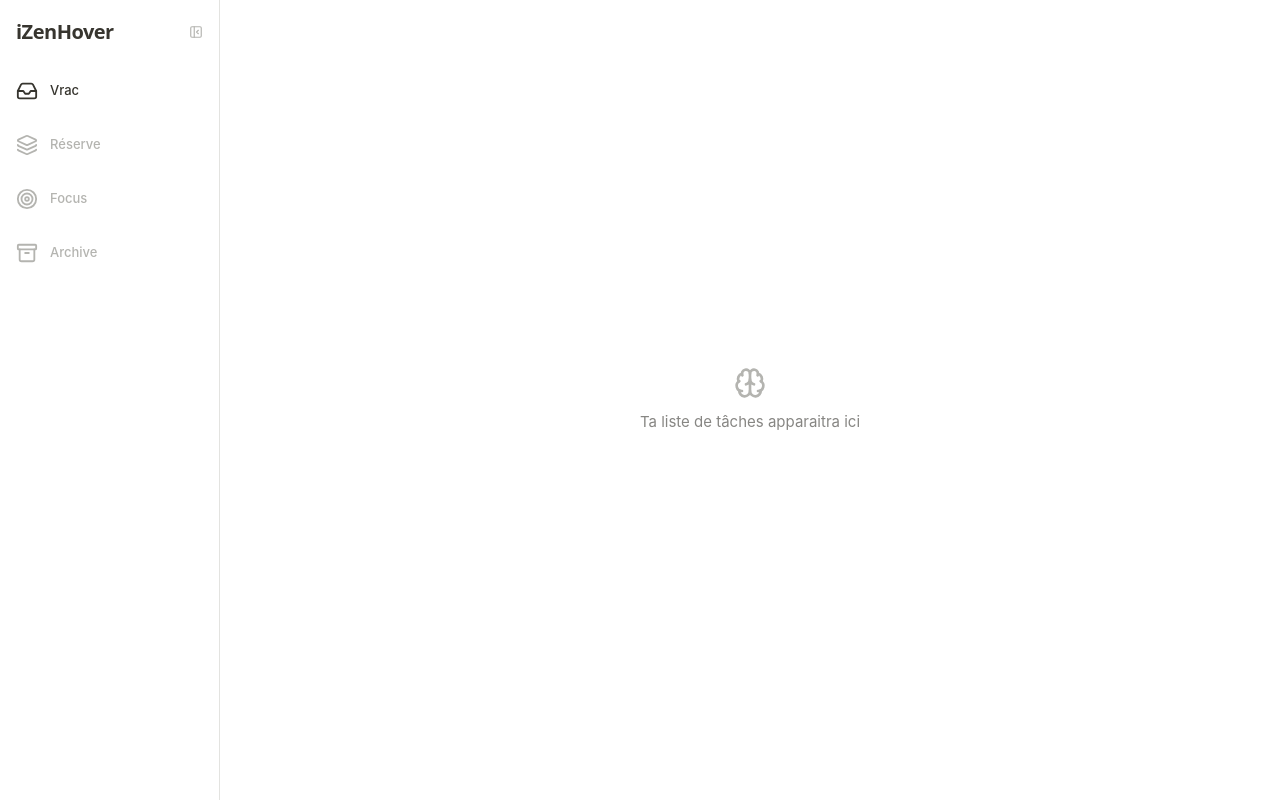
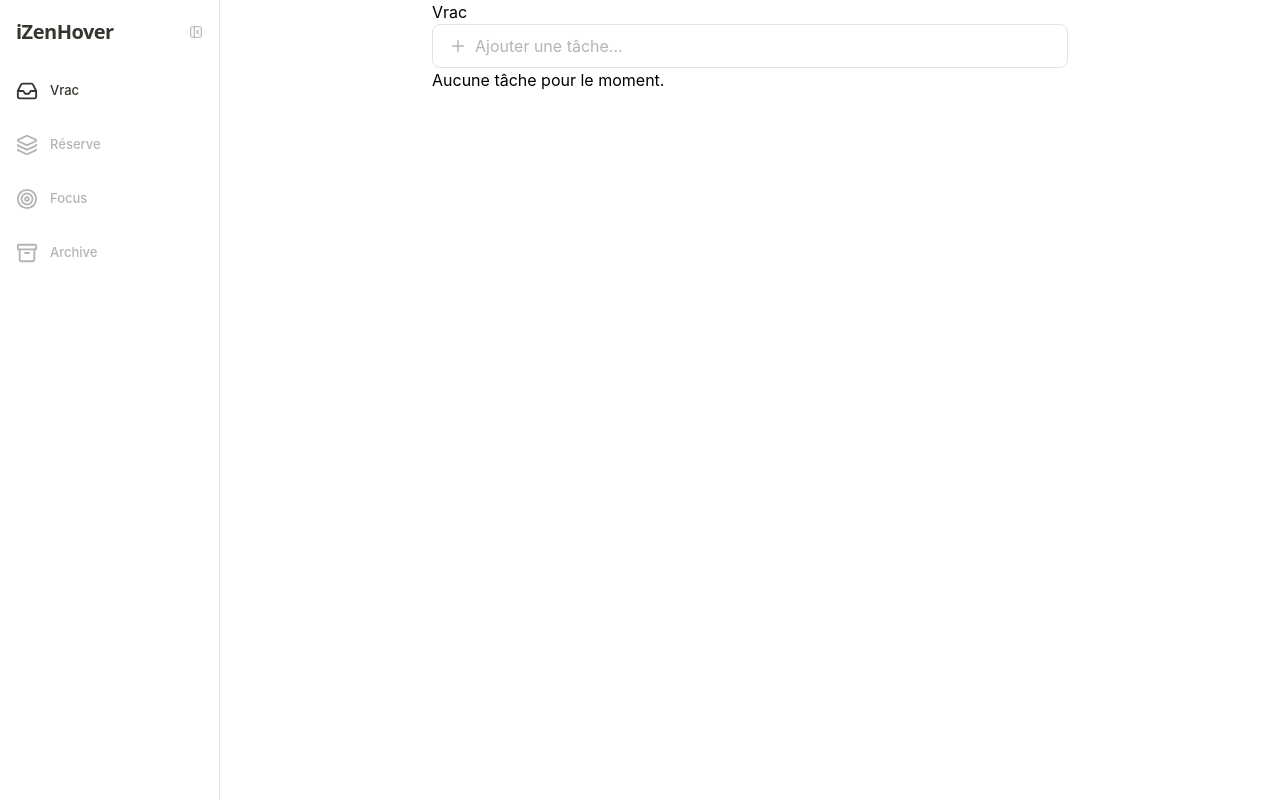
Before and after one commit to GB-LD/izh, a React (Vite) app: page / in a window 1280 px wide. Built offline with nearby package versions, Linux system fonts and the light colour scheme.

Commit message:
✨ TICKET 2.1 — Implement rapid task capture and enhance task management features

```diff
--- /dev/null
+++ b/src/features/inbox/CaptureInput.tsx
@@ -0,0 +1,76 @@
+import { useRef, useState, type FormEvent, type KeyboardEvent } from "react";
+import { useTaskStore } from "@/stores/useTaskStore";
+import { Plus, X } from "lucide-react";
+
+export function CaptureInput() {
+  const [value, setValue] = useState("");
+  const inputRef = useRef<HTMLInputElement>(null);
+  const addTask = useTaskStore((s) => s.addTask);
+
+  function submitTask() {
+    const trimmedTitle = value.trim();
+    if (!trimmedTitle) return;
+
+    addTask(trimmedTitle);
+
+    setValue("");
+    inputRef.current?.focus();
+  }
+
+  function handleSubmit(event: FormEvent<HTMLFormElement>) {
+    event.preventDefault();
+    submitTask();
+  }
+
+  function handleKeyDown(event: KeyboardEvent<HTMLInputElement>) {
+    if (event.key !== "Escape") return;
+    setValue("");
+    inputRef.current?.blur();
+  }
+
+  function handleClear() {
+    setValue("");
+    inputRef.current?.focus();
+  }
+
+  return (
+    <form
+      className="input-capture"
+      onSubmit={handleSubmit}
+      aria-label="Capture rapide"
+    >
+      <Plus width={18} className="input-capture__icon" aria-hidden="true" />
+
+      <input
+        className="input input-capture__field"
+        ref={inputRef}
+        type="text"
+        value={value}
+        onChange={(event) => setValue(event.target.value)}
+        onKeyDown={handleKeyDown}
+        placeholder="Ajouter une tâche..."
+        aria-label="Ajouter une tâche"
+        enterKeyHint="done"
+        autoComplete="off"
+        autoCorrect="off"
+      />
+      <button type="submit" hidden tabIndex={-1} aria-hidden="true">
+        Soumettre
+      </button>
+      <button
+        className={`input-capture__clear ${value.length > 0 ? "input-capture__clear--visible" : ""}`}
+        type="button"
+        onClick={handleClear}
+        aria-label="Effacer le texte"
+        aria-hidden={value.length === 0}
+        tabIndex={value.length > 0 ? 0 : -1}
+      >
+        <X
+          width={18}
+          className="input-capture__clear-icon"
+          aria-hidden="true"
+        />
+      </button>
+    </form>
+  );
+}
--- a/src/features/inbox/InboxPage.tsx
+++ b/src/features/inbox/InboxPage.tsx
@@ -1,8 +1,35 @@
-import { Brain } from "lucide-react";
-import { EmptyState } from "@/shared/EmptyState/EmptyState";
+import { useMemo } from "react";
+import { useTaskStore } from "@/stores/useTaskStore";
+import { CaptureInput } from "./CaptureInput";
 
 export function InboxPage() {
+  const tasks = useTaskStore((s) => s.tasks);
+
+  const sortedInboxTasks = useMemo(
+    () =>
+      tasks
+        .filter((task) => task.status === "inbox")
+        .sort(
+          (a, b) =>
+            new Date(b.createdAt).getTime() - new Date(a.createdAt).getTime(),
+        ),
+    [tasks],
+  );
+
   return (
-    <EmptyState icon={Brain} message="Ta liste de tâches apparaitra ici" />
+    <section aria-label="Vrac" className="w-11/12 mx-auto xl:w-3/5">
+      <h1>Vrac</h1>
+      <CaptureInput />
+
+      {sortedInboxTasks.length === 0 ? (
+        <p>Aucune tâche pour le moment.</p>
+      ) : (
+        <ul>
+          {sortedInboxTasks.map((task) => (
+            <li key={task.id}>{task.title}</li>
+          ))}
+        </ul>
+      )}
+    </section>
   );
 }
--- a/src/index.css
+++ b/src/index.css
@@ -9,6 +9,7 @@
 
 /* Composants */
 @import "./styles/components/button.css";
+@import "./styles/components/input.css";
 @import "./styles/components/bottom-nav.css";
 @import "./styles/components/sidebar-nav.css";
 @import "./styles/components/empty-state.css";
--- /dev/null
+++ b/src/lib/uuid.ts
@@ -0,0 +1,40 @@
+function toHex(byte: number) {
+  return byte.toString(16).padStart(2, "0");
+}
+
+function fromRandomValues(): string | null {
+  const cryptoApi = globalThis.crypto;
+  if (!cryptoApi || typeof cryptoApi.getRandomValues !== "function") {
+    return null;
+  }
+
+  const bytes = new Uint8Array(16);
+  cryptoApi.getRandomValues(bytes);
+
+  bytes[6] = (bytes[6] & 0x0f) | 0x40;
+  bytes[8] = (bytes[8] & 0x3f) | 0x80;
+
+  const hex = Array.from(bytes, toHex);
+
+  return `${hex[0]}${hex[1]}${hex[2]}${hex[3]}-${hex[4]}${hex[5]}-${hex[6]}${hex[7]}-${hex[8]}${hex[9]}-${hex[10]}${hex[11]}${hex[12]}${hex[13]}${hex[14]}${hex[15]}`;
+}
+
+function fromMathRandom(): string {
+  const template = "xxxxxxxx-xxxx-4xxx-yxxx-xxxxxxxxxxxx";
+  return template.replace(/[xy]/g, (char) => {
+    const random = Math.floor(Math.random() * 16);
+    const value = char === "x" ? random : (random & 0x3) | 0x8;
+    return value.toString(16);
+  });
+}
+
+export function createUuidV4(): string {
+  if (
+    typeof globalThis.crypto !== "undefined" &&
+    typeof globalThis.crypto.randomUUID === "function"
+  ) {
+    return globalThis.crypto.randomUUID();
+  }
+
+  return fromRandomValues() ?? fromMathRandom();
+}
--- a/src/shared/BottomNav.tsx
+++ b/src/shared/BottomNav.tsx
@@ -12,7 +12,9 @@ const NAV_ITEMS = [
 ] as const;
 
 export function BottomNav() {
-  const inboxCount = useTaskStore((s) => s.inboxTasks().length);
+  const inboxCount = useTaskStore(
+    (s) => s.tasks.filter((t) => t.status === "inbox").length,
+  );
   const activeOverlay = useUIStore((s) => s.activeOverlay);
 
   if (activeOverlay !== null) return null;
--- a/src/shared/SidebarNav.tsx
+++ b/src/shared/SidebarNav.tsx
@@ -19,7 +19,9 @@ const NAV_ITEMS = [
 ] as const;
 
 export function SidebarNav() {
-  const inboxCount = useTaskStore((s) => s.inboxTasks().length);
+  const inboxCount = useTaskStore(
+    (s) => s.tasks.filter((t) => t.status === "inbox").length,
+  );
   const [isCollapsed, setIsCollapsed] = useState(false);
 
   return (
--- a/src/stores/useTaskStore.ts
+++ b/src/stores/useTaskStore.ts
@@ -3,6 +3,7 @@ import { persist, type PersistStorage } from "zustand/middleware";
 import { z } from "zod";
 import { MAX_BACKLOG_SIZE } from "@/lib/constants";
 import { validateAndLoad } from "@/lib/persistence";
+import { createUuidV4 } from "@/lib/uuid";
 import { TaskSchemaList } from "@/schemas/task";
 import type {
   Task,
@@ -16,12 +17,12 @@ type TaskState = {
 };
 
 type TaskSelectors = {
-  inboxTasks: () => Task[];
-  backlogTasks: () => Task[];
-  activeTasks: () => Task[];
-  archivedTasks: () => Task[];
-  backlogCount: () => number;
-  quadrantTasks: (quadrant: Quadrant) => Task[];
+  getInboxTasks: () => Task[];
+  getBacklogTasks: () => Task[];
+  getActiveTasks: () => Task[];
+  getArchivedTasks: () => Task[];
+  getBacklogCount: () => number;
+  getQuadrantTasks: (quadrant: Quadrant) => Task[];
 };
 
 type TaskActions = {
@@ -45,16 +46,34 @@ type TaskActions = {
 };
 
 const taskStorage: PersistStorage<TaskState> = {
-  getItem: (name) =>
-    validateAndLoad(
-      name,
-      z.object({
-        state: z.object({ tasks: TaskSchemaList }),
-        version: z.number().optional(),
-      }),
-    ),
-  setItem: (name, value) => localStorage.setItem(name, JSON.stringify(value)),
-  removeItem: (name) => localStorage.removeItem(name),
+  getItem: (name) => {
+    try {
+      return validateAndLoad(
+        name,
+        z.object({
+          state: z.object({ tasks: TaskSchemaList }),
+          version: z.number().optional(),
+        }),
+      );
+    } catch (error) {
+      console.warn(`task storage read failed for ${name}:`, error);
+      return null;
+    }
+  },
+  setItem: (name, value) => {
+    try {
+      localStorage.setItem(name, JSON.stringify(value));
+    } catch (error) {
+      console.warn("task storage write failed for", name, ":", error);
+    }
+  },
+  removeItem: (name) => {
+    try {
+      localStorage.removeItem(name);
+    } catch (error) {
+      console.warn("task storage remove failed for", name, ":", error);
+    }
+  },
 };
 
 export const useTaskStore = create<TaskState & TaskSelectors & TaskActions>()(
@@ -67,7 +86,7 @@ export const useTaskStore = create<TaskState & TaskSelectors & TaskActions>()(
       addTask: (taskTitle) =>
         set((s) => {
           const newTask: Task = {
-            id: crypto.randomUUID(),
+            id: createUuidV4(),
             title: taskTitle,
             status: "inbox",
             quadrant: null,
@@ -146,14 +165,34 @@ export const useTaskStore = create<TaskState & TaskSelectors & TaskActions>()(
           return { tasks: updatedTasks };
         }),
 
-      // store selectors
-      inboxTasks: () => get().tasks.filter((t) => t.status === "inbox"),
-      backlogTasks: () => get().tasks.filter((t) => t.status === "backlog"),
-      activeTasks: () => get().tasks.filter((t) => t.status === "active"),
-      archivedTasks: () => get().tasks.filter((t) => t.status === "archived"),
-      backlogCount: () =>
+      /**
+       * Store getters for imperative/non-reactive access only.
+       *
+       * Do NOT use these as React selectors, e.g.
+       * `useTaskStore((state) => state.getInboxTasks())`.
+       *
+       * These getters call `filter(...)`, which creates a new array on every
+       * invocation. In React, that means the selector result will get a new
+       * reference on every store update and can trigger unnecessary re-renders.
+       *
+       * Correct imperative usage:
+       * `const inboxTasks = useTaskStore.getState().getInboxTasks()`
+       *
+       * Correct React usage (as in navigation components):
+       * `const tasks = useTaskStore((state) => state.tasks)`
+       * `const inboxTasks = useMemo(
+       *   () => tasks.filter((t) => t.status === "inbox"),
+       *   [tasks],
+       * )`
+       */
+      getInboxTasks: () => get().tasks.filter((t) => t.status === "inbox"),
+      getBacklogTasks: () => get().tasks.filter((t) => t.status === "backlog"),
+      getActiveTasks: () => get().tasks.filter((t) => t.status === "active"),
+      getArchivedTasks: () =>
+        get().tasks.filter((t) => t.status === "archived"),
+      getBacklogCount: () =>
         get().tasks.filter((t) => t.status === "backlog").length,
-      quadrantTasks: (quadrant) =>
+      getQuadrantTasks: (quadrant) =>
         get().tasks.filter((t) => t.quadrant === quadrant),
     }),
     {
--- a/src/styles/base/index.css
+++ b/src/styles/base/index.css
@@ -76,6 +76,9 @@
     --transition-modal: var(--duration-slow) var(--ease-out);
     --transition-drag: var(--duration-fast) var(--ease-spring);
 
+    /* --- Focus --- */
+    --shadow-focus-ring: 0 0 0 2px oklch(60.6% 0.167 253 / 0.2);
+
     /* --- Layout --- */
     --layout-content-max: 600px;
     --layout-content-min: 320px;
@@ -123,3 +126,11 @@
     --text-caption-tracking: 0;
   }
 }
+
+/* iOS Safari zooms focused form controls when font-size < 16px.
+   max() clamps to at least 1rem (16px) without overriding larger sizes. */
+input,
+textarea,
+select {
+  font-size: max(1rem, 1em);
+}
--- /dev/null
+++ b/src/styles/components/input.css
@@ -0,0 +1,141 @@
+@layer components {
+  .input {
+    @apply w-full;
+
+    height: 44px;
+    padding: 0 var(--spacing-component-md);
+    font-family: var(--font-body);
+    font-size: var(--text-body-size);
+    font-weight: var(--text-body-weight);
+    line-height: var(--text-body-lh);
+    letter-spacing: var(--text-body-tracking);
+    color: var(--color-content);
+    background-color: var(--color-surface-base);
+    border: 1px solid var(--color-edge);
+    border-radius: var(--radius-component);
+    transition: border-color var(--transition-hover);
+  }
+
+  .input::placeholder {
+    color: var(--color-content-tertiary);
+  }
+
+  .input:hover {
+    border-color: var(--color-edge-strong);
+  }
+
+  .input:focus-visible {
+    @apply outline-none;
+
+    border: 2px solid var(--color-edge-focus);
+    box-shadow: var(--shadow-focus-ring);
+  }
+
+  .input-capture {
+    @apply sticky top-0 z-10 flex items-center;
+
+    gap: var(--spacing-inline-sm);
+    height: 44px;
+    padding: 0 var(--spacing-component-md);
+    background-color: var(--color-surface-base);
+    border: 1px solid var(--color-edge);
+    border-radius: var(--radius-component);
+    transition:
+      border-color var(--transition-hover),
+      background-color var(--transition-hover),
+      box-shadow var(--transition-hover),
+      transform var(--transition-hover);
+  }
+
+  @media (hover: hover) and (pointer: fine) {
+    .input-capture:hover {
+      border-color: var(--color-edge-strong);
+      box-shadow: 0 8px 20px -16px
+        color-mix(in srgb, var(--color-content) 50%, transparent);
+    }
+  }
+
+  .input-capture:focus-within {
+    border: 2px solid var(--color-edge-focus);
+    box-shadow: var(--shadow-focus-ring);
+  }
+
+  .input-capture__icon {
+    @apply inline-flex items-center justify-center shrink-0;
+
+    color: var(--color-content-tertiary);
+    opacity: 1;
+    transform: translateX(0);
+    transition:
+      opacity var(--transition-hover),
+      transform var(--transition-hover),
+      width var(--transition-hover),
+      margin var(--transition-hover);
+  }
+
+  .input-capture:focus-within .input-capture__icon {
+    width: 0;
+    margin-inline-end: calc(var(--spacing-inline-sm) * -1);
+    opacity: 0;
+    transform: translateX(-12px);
+  }
+
+  .input-capture__field {
+    @apply flex-1 min-w-0 h-full border-0 bg-transparent;
+
+    padding: 0;
+    border-radius: 0;
+  }
+
+  .input-capture__field:focus-visible {
+    @apply outline-none;
+
+    border: none;
+    box-shadow: none;
+  }
+
+  .input-capture__clear {
+    @apply inline-flex items-center justify-center shrink-0 border-0 bg-transparent cursor-pointer;
+
+    width: 44px;
+    height: 44px;
+    margin-inline-start: calc(var(--spacing-inline-sm) * -1);
+    color: var(--color-content-tertiary);
+    border-radius: var(--radius-sm);
+    opacity: 0;
+    pointer-events: none;
+    transform: translateX(12px);
+    transition:
+      width var(--transition-hover),
+      margin var(--transition-hover),
+      color var(--transition-hover),
+      background-color var(--transition-hover),
+      opacity var(--transition-hover),
+      transform var(--transition-hover);
+  }
+
+  .input-capture__clear--visible {
+    width: auto;
+    margin-inline-start: 0;
+    opacity: 1;
+    pointer-events: auto;
+    transform: translateX(0);
+  }
+
+  .input-capture__clear:hover {
+    color: var(--color-content-secondary);
+  }
+
+  .input-capture__clear-icon {
+    opacity: 0;
+    transform: translateX(8px);
+    transition:
+      opacity var(--transition-hover),
+      transform var(--transition-hover);
+  }
+
+  .input-capture__clear--visible .input-capture__clear-icon {
+    opacity: 1;
+    transform: translateX(0);
+  }
+}
```
Also changed, not shown: 2 other files (tests, documents, lock files or other folders).
